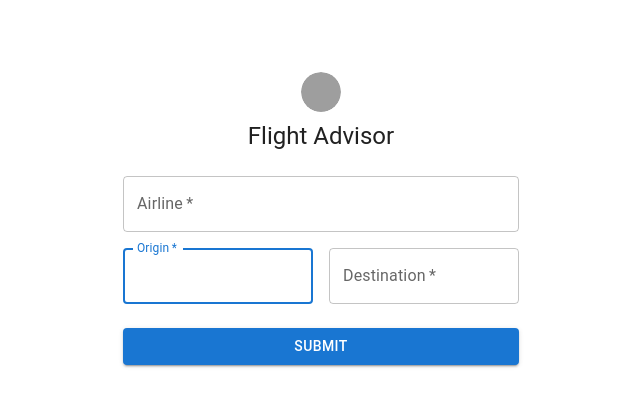
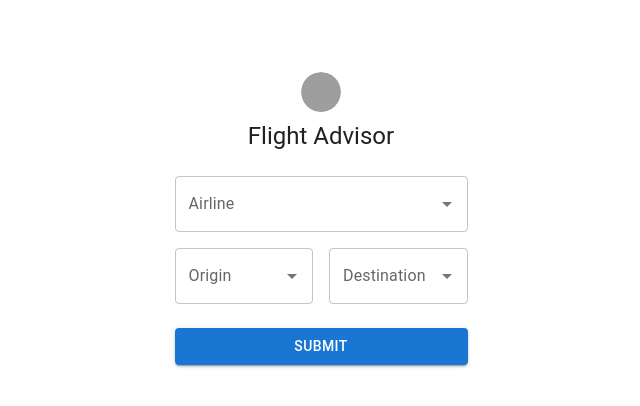
Before and after one commit to ChrisCruze/flight-advisor-chrome-extension-react, a React (Create React App) app in the folder extension/: page / in a window 1280 px wide. Shown: the top 406 px of the page, without its empty margins (79-719 px from the left). Built offline with nearby package versions, Linux system fonts and the light colour scheme; grey boxes are pictures that could not be loaded.

Commit message:
updated input fields

```diff
--- a/extension/src/App.js
+++ b/extension/src/App.js
@@ -19,7 +19,33 @@ import LockOutlinedIcon from "@mui/icons-material/LockOutlined";
 import Typography from "@mui/material/Typography";
 import Container from "@mui/material/Container";
 import { createTheme, ThemeProvider } from "@mui/material/styles";
+import Autocomplete from "@mui/material/Autocomplete";
+
 // import Image from "material-ui-image";
+
+const TypeAheadSelect = ({ options, label }) => {
+  return (
+    <Autocomplete disablePortal id="combo-box-demo" options={options} renderInput={params => <TextField {...params} label={label} />} />
+  );
+};
+
+const AirLineSelect = () => {
+  const options = [{ label: "UA", value: "UA" }];
+  const label = "Airline";
+  return <TypeAheadSelect options={options} label={label} />;
+};
+
+const OriginSelect = () => {
+  const options = [{ label: "IAD", value: "IAD" }];
+  const label = "Origin";
+  return <TypeAheadSelect options={options} label={label} />;
+};
+
+const DestinationSelect = () => {
+  const options = [{ label: "DFW", value: "DFW" }];
+  const label = "Destination";
+  return <TypeAheadSelect options={options} label={label} />;
+};
 
 const TypeHeadSelect = () => {
   var options = [{ id: 1, name: "John" }, { id: 2, name: "Miles" }, { id: 3, name: "Charles" }, { id: 4, name: "Herbie" }];
@@ -70,13 +96,13 @@ function SignUp() {
                 <TypeHeadSelect />
               </Grid> */}
               <Grid item xs={12}>
-                <TextField required fullWidth id="airline" label="Airline" name="airline" autoComplete="airline" />
+                <AirLineSelect />
               </Grid>
               <Grid item xs={12} sm={6}>
-                <TextField autoComplete="fname" name="origin" required fullWidth id="oring" label="Origin" autoFocus />
+                <OriginSelect />
               </Grid>
               <Grid item xs={12} sm={6}>
-                <TextField required fullWidth id="destination" label="Destination" name="destination" autoComplete="lname" />
+                <DestinationSelect />
               </Grid>
             </Grid>
             <Button type="submit" fullWidth variant="contained" sx={{ mt: 3, mb: 2 }}>
```
